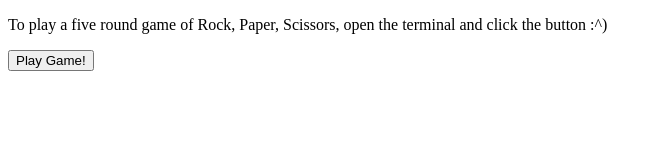
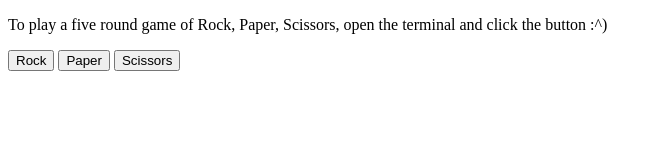
Before and after one commit to Celus8/rock-paper-scissors, a plain HTML site: page index.html in a window 1280 px wide. Shown: the whole page, without its empty margins (0-662 px from the left). Drawn offline with Linux system fonts and the light colour scheme.

Commit message:
Remove 5 round code

```diff
--- a/index.html
+++ b/index.html
@@ -4,11 +4,14 @@
     <meta charset="UTF-8">
     <meta http-equiv="X-UA-Compatible" content="IE=edge">
     <meta name="viewport" content="width=device-width, initial-scale=1.0">
-    <script src="script.js"></script>
+    <script src="script.js" defer></script>
     <title>Rock, Paper, Scissors</title>
 </head>
 <body>
     <p>To play a five round game of Rock, Paper, Scissors, open the terminal and click the button :^)</p>
-    <input id="playButton" type="button" value="Play Game!" onclick="game();">
+    <button id="rock">Rock</button>
+    <button id="paper">Paper</button>
+    <button id="scissors">Scissors</button>
+
 </body>
 </html>
--- a/script.js
+++ b/script.js
@@ -92,42 +92,3 @@ function playRound(playerSelection, computerSelection) {
     return winner;
 
 }
-
-function game() { // Play a 5 round game of Rock, Paper, Scissors
-    let playerScore = 0;
-    let computerScore = 0;
-
-    for (let i = 0; i < 5; i++) {
-        let playerSelection = prompt("What will you play?");
-        if (!isInputValid(playerSelection)) {
-            console.log("Input a valid play!")
-            i--;
-            continue;
-        }
-        let computerSelection = computerPlay();
-        let winner = playRound(playerSelection, computerSelection);
-
-        switch (winner) {
-            case "player":
-                playerScore++;
-                break;
-
-            case "computer":
-                computerScore++;
-                break;
-
-            default:
-                break;
-        }
-
-    }
-
-    if (playerScore > computerScore) {
-        console.log("\nYou won! Congratulations!")
-    } else if (playerScore < computerScore) {
-        console.log("\nYou lost, better luck next time!");
-    } else {
-        console.log("\nIt's a tie! How interesting!")
-    }
-
-}
```
